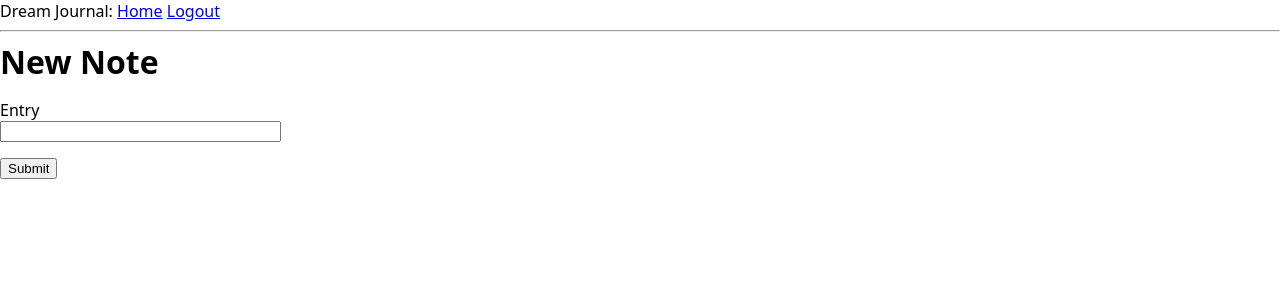
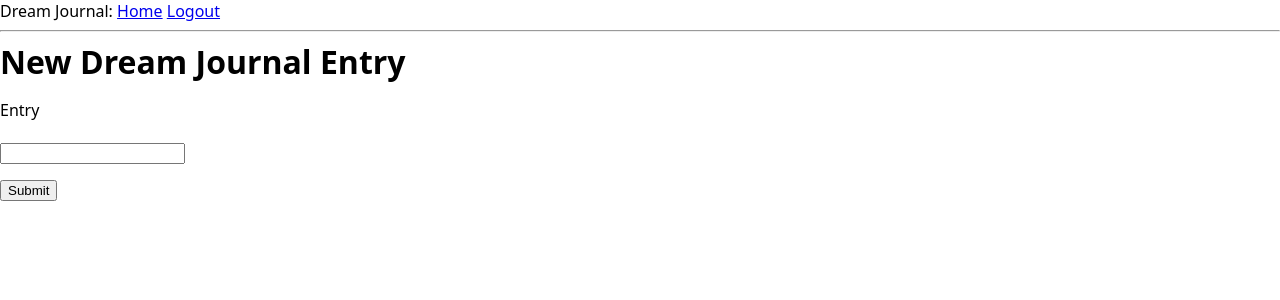
Before and after one commit to caseyjohn47/flask-dream-journal, a Flask app: page /entry in a window 1280 px wide. Shown: the top 300 px of the page. Run offline with Flask 2, Linux system fonts and the light colour scheme; the visitor is signed in with stand-in values (Sample User, id 1).

Commit message:
Minor changes

```diff
--- a/app/templates/edit.html
+++ b/app/templates/edit.html
@@ -1,12 +1,12 @@
 {% extends "base.html" %}
 
 {% block content %}
-    <h1>New Note</h1>
+    <h1>New Dream Journal Entry</h1>
     <form action="" method="post">
         {{ form.hidden_tag() }}
         <p>
-            {{ form.entry.label }}<br>
-            {{ form.entry(size=32) }}<br>
+            {{ form.entry.label }}<br><br>
+            {{ form.entry(cols=100,rows=50)}}<br>
             {% for error in form.entry.errors %}
             <span style="color: red;">[{{ error }}]</span>
             {% endfor %}
--- a/app/templates/index.html
+++ b/app/templates/index.html
@@ -5,6 +5,6 @@
     <h2>Welcome to your dream journal!</h2>
     <a class="action new-note" href="{{ url_for('edit_entry') }}">New Journal Entry</a>
     {% for post in posts %}
-    <div><p>{{ post.author.username }} says: <b>{{ post.body }}</b></p></div>
+    <div><p>Dream from {{ post.timestamp }}: <b>{{ post.body }}</b></p></div>
     {% endfor %}
 {% endblock %}
```
Also changed, not shown: README.md, app.db.
